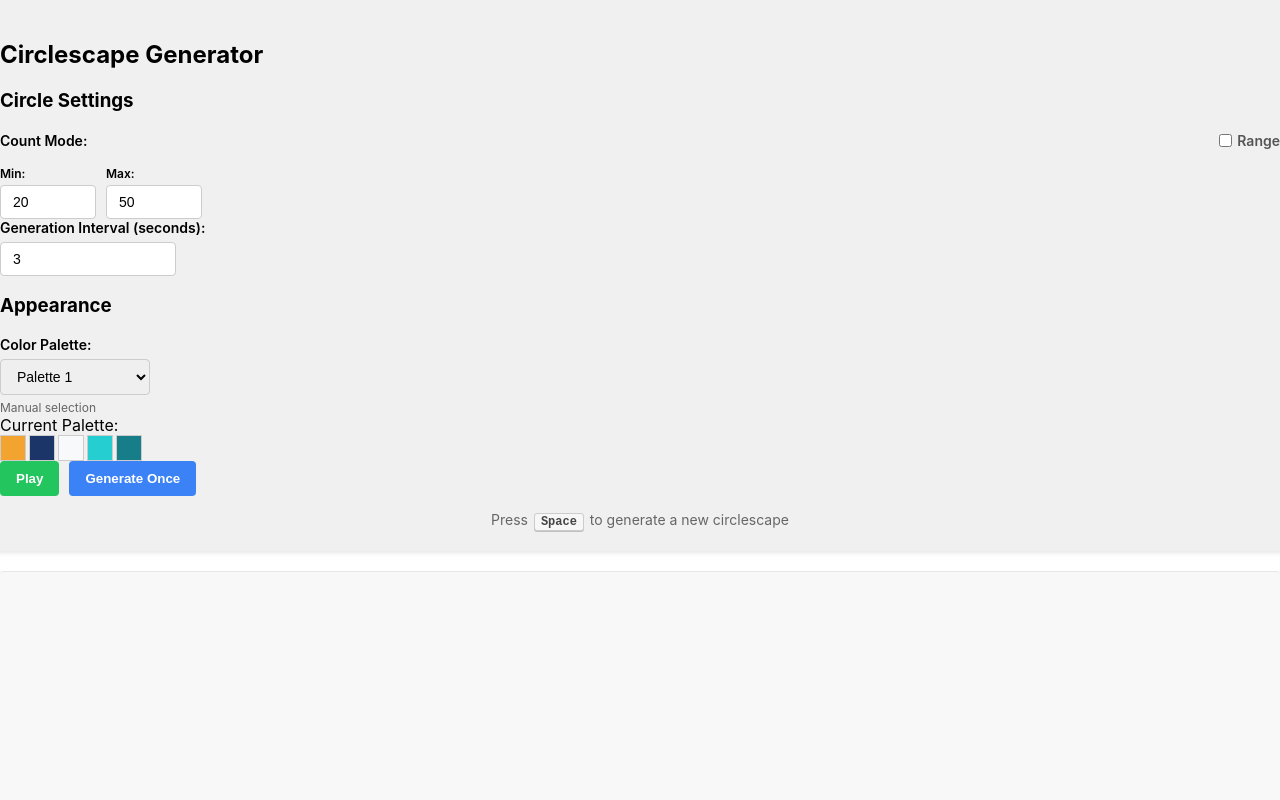
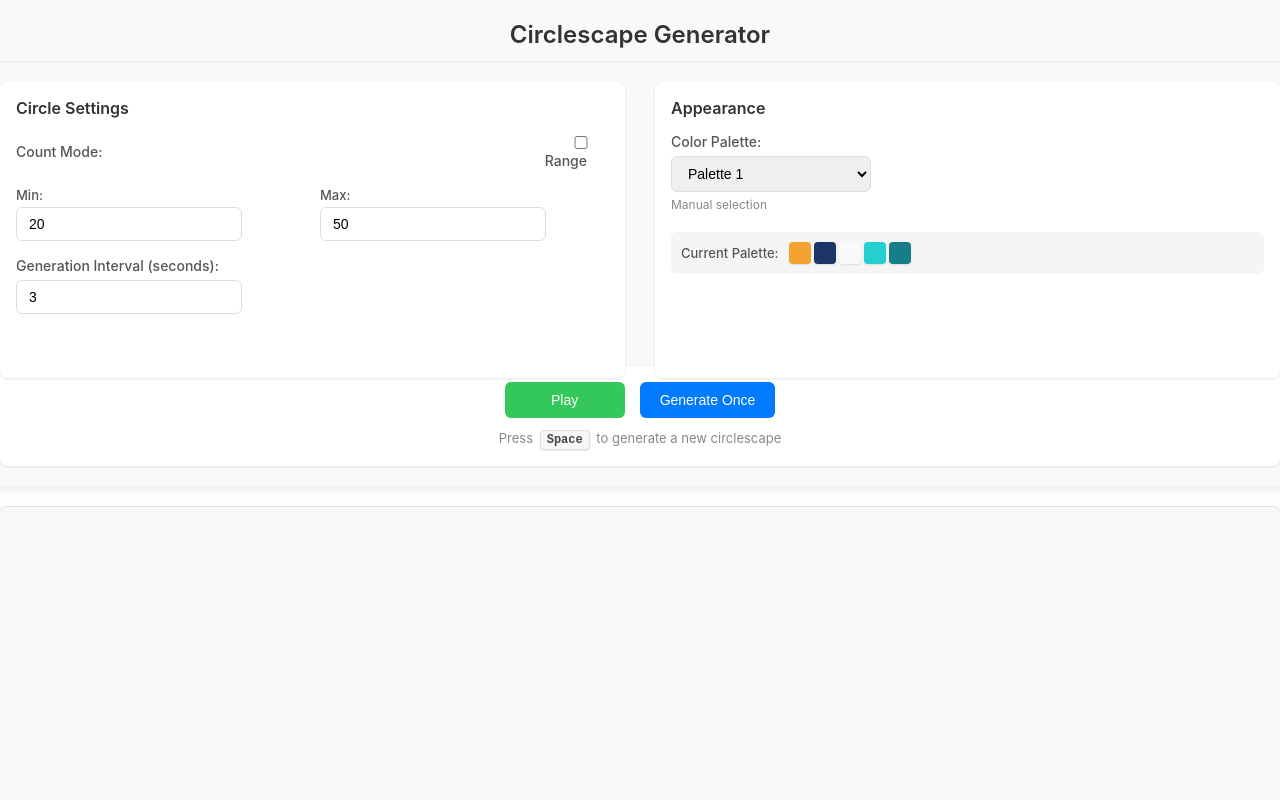
Before and after one commit to drinkingtheink/circler-2, a React (Create React App) app: page / in a window 1280 px wide. Shown: the top 800 px of the page. Built offline with nearby package versions, Linux system fonts and the light colour scheme.

Commit message:
config menu

```diff
--- a/src/CirclescapeStyles.css
+++ b/src/CirclescapeStyles.css
@@ -6,58 +6,93 @@
     flex-direction: column;
     align-items: center;
     width: 100%;
+    font-family: -apple-system, BlinkMacSystemFont, 'Segoe UI', Roboto, Oxygen, Ubuntu, Cantarell, 'Open Sans', 'Helvetica Neue', sans-serif;
   }
 
   /* Controls panel */
   .controls-panel {
     width: 100%;
     padding: 20px;
-    background-color: #f0f0f0;
-    border-radius: 8px;
+    background-color: #f9f9f9;
+    border-radius: 12px;
     margin-bottom: 20px;
-    box-shadow: 0 2px 4px rgba(0, 0, 0, 0.1);
+    box-shadow: 0 4px 12px rgba(0, 0, 0, 0.08);
   }
 
-  /* Controls grid layout */
-  .controls-grid {
-    display: grid;
-    grid-template-columns: repeat(auto-fit, minmax(200px, 1fr));
-    gap: 20px;
+  /* App title */
+  .app-title {
+    text-align: center;
+    margin: 0 0 20px 0;
+    font-size: 24px;
+    font-weight: 600;
+    color: #333;
+    padding-bottom: 12px;
+    border-bottom: 1px solid #eaeaea;
+  }
+
+  /* Section title */
+  .section-title {
+    font-size: 16px;
+    font-weight: 600;
+    margin-top: 0;
     margin-bottom: 15px;
+    color: #333;
+  }
+
+  /* Controls layout */
+  .controls-layout {
+    display: flex;
+    gap: 30px;
+    margin-bottom: 20px;
+  }
+
+  .controls-left, .controls-right {
+    flex: 1;
+  }
+
+  .control-section {
+    background-color: #ffffff;
+    border-radius: 8px;
+    padding: 16px;
+    box-shadow: 0 1px 3px rgba(0, 0, 0, 0.1);
+    height: 100%;
   }
 
   /* Individual control group */
   .control-group {
-    display: flex;
-    flex-direction: column;
+    margin-bottom: 16px;
   }
 
   .control-group label {
+    display: block;
     margin-bottom: 6px;
     font-size: 14px;
-    font-weight: 600;
+    font-weight: 500;
+    color: #555;
   }
 
   .control-group input,
   .control-group select {
     padding: 8px 12px;
-    border: 1px solid #ccc;
-    border-radius: 4px;
+    border: 1px solid #ddd;
+    border-radius: 6px;
     font-size: 14px;
-    max-width: 150px;
+    width: 100%;
+    max-width: 200px;
+    transition: border-color 0.2s, box-shadow 0.2s;
   }
 
   .control-group input:focus,
   .control-group select:focus {
     outline: none;
-    border-color: #2684ff;
-    box-shadow: 0 0 0 2px rgba(38, 132, 255, 0.2);
+    border-color: #4a90e2;
+    box-shadow: 0 0 0 3px rgba(74, 144, 226, 0.1);
   }
 
   .palette-note {
     display: block;
     font-size: 12px;
-    color: #666;
+    color: #888;
     margin-top: 5px;
   }
 
@@ -66,7 +101,7 @@
     display: flex;
     justify-content: space-between;
     align-items: center;
-    margin-bottom: 10px;
+    margin-bottom: 12px;
   }
 
   .toggle-container {
@@ -78,7 +113,7 @@
     display: flex;
     align-items: center;
     cursor: pointer;
-    font-size: 12px;
+    font-size: 13px;
   }
 
   .toggle-label input {
@@ -96,98 +131,118 @@
 
   .min-max-inputs {
     display: flex;
-    gap: 10px;
+    gap: 15px;
   }
 
   .min-max-inputs div {
+    flex: 1;
     display: flex;
     flex-direction: column;
   }
 
   .min-max-inputs label {
-    font-size: 12px;
+    font-size: 13px;
     margin-bottom: 4px;
   }
 
   .min-max-inputs input {
-    width: 70px;
-  }
-
-  /* Button group */
-  .button-group {
-    display: flex;
-    align-items: flex-end;
+    width: 100%;
   }
 
   /* Button styles */
+  .controls-footer {
+    background-color: #ffffff;
+    border-radius: 8px;
+    padding: 16px;
+    box-shadow: 0 1px 3px rgba(0, 0, 0, 0.1);
+  }
+
+  .button-row {
+    display: flex;
+    justify-content: center;
+    gap: 15px;
+    margin-bottom: 12px;
+  }
+
   .play-button, .pause-button, .generate-button {
-    padding: 10px 16px;
+    padding: 10px 20px;
     border: none;
-    border-radius: 4px;
-    font-weight: 600;
+    border-radius: 6px;
+    font-weight: 500;
+    font-size: 14px;
     cursor: pointer;
-    transition: background-color 0.2s ease;
+    transition: all 0.2s ease;
+    min-width: 120px;
   }
 
   .play-button {
-    background-color: #22c55e;
+    background-color: #34c759;
     color: white;
   }
 
   .pause-button {
-    background-color: #ef4444;
+    background-color: #ff3b30;
     color: white;
   }
 
   .generate-button {
-    background-color: #3b82f6;
+    background-color: #007aff;
     color: white;
-    margin-left: 10px;
   }
 
   .play-button:hover, .pause-button:hover, .generate-button:hover {
+    transform: translateY(-1px);
+    box-shadow: 0 2px 5px rgba(0, 0, 0, 0.1);
+  }
+
+  .play-button:active, .pause-button:active, .generate-button:active {
+    transform: translateY(0);
     opacity: 0.9;
   }
 
-  .play-button:active, .pause-button:active, .generate-button:active {
-    opacity: 0.8;
-  }
-
   button:disabled {
-    background-color: #9ca3af;
+    background-color: #b0b0b0;
     cursor: not-allowed;
-    opacity: 0.6;
+    opacity: 0.7;
+    transform: none !important;
+    box-shadow: none !important;
   }
 
   /* Palette preview */
-  .palette-preview {
+  .current-palette-preview {
     display: flex;
     align-items: center;
-    margin-top: 10px;
+    margin-top: 20px;
+    background-color: #f5f5f5;
+    padding: 10px;
+    border-radius: 6px;
   }
 
-  .palette-preview span {
-    font-size: 14px;
-    font-weight: 600;
+  .current-palette-preview span {
+    font-size: 13px;
+    font-weight: 500;
     margin-right: 10px;
+    color: #555;
   }
 
   .color-squares {
     display: flex;
+    flex-wrap: wrap;
+    gap: 3px;
   }
 
   .color-square {
-    width: 24px;
-    height: 24px;
-    border: 1px solid #ccc;
-    margin-right: 3px;
+    width: 22px;
+    height: 22px;
+    border-radius: 4px;
+    box-shadow: 0 1px 2px rgba(0, 0, 0, 0.1);
   }
 
   /* Palette selection styles */
   .palette-select-container {
     position: relative;
     width: 100%;
-    max-width: 150px;
+    max-width: 200px;
   }
 
   .palette-select {
@@ -203,11 +258,11 @@
     overflow-y: auto;
     background-color: white;
     border: 1px solid #ddd;
-    border-radius: 4px;
-    box-shadow: 0 4px 8px rgba(0, 0, 0, 0.1);
+    border-radius: 8px;
+    box-shadow: 0 4px 15px rgba(0, 0, 0, 0.1);
     z-index: 10;
     display: none;
-    padding: 8px;
+    padding: 10px;
   }
 
   .palette-select-container:hover .palette-preview-dropdown {
@@ -217,11 +272,11 @@
   .palette-preview-item {
     display: flex;
     align-items: center;
-    padding: 8px;
+    padding: 8px 10px;
     cursor: pointer;
-    border-radius: 4px;
-    margin-bottom: 4px;
-    transition: background-color 0.2s;
+    border-radius: 6px;
+    margin-bottom: 5px;
+    transition: all 0.2s;
   }
 
   .palette-preview-item:hover {
@@ -230,71 +285,57 @@
 
   .palette-preview-item.active {
     background-color: #e6f7ff;
+    box-shadow: 0 1px 3px rgba(0, 0, 0, 0.05);
   }
 
   .palette-colors {
     display: flex;
-    margin-right: 8px;
+    margin-right: 10px;
     flex: 1;
   }
 
   .palette-color-sample {
     width: 15px;
     height: 15px;
-    margin-right: 2px;
-    border: 1px solid rgba(0, 0, 0, 0.1);
+    margin-right: 3px;
+    border-radius: 3px;
+    box-shadow: 0 1px 2px rgba(0, 0, 0, 0.1);
   }
 
   .palette-name {
-    font-size: 12px;
+    font-size: 13px;
     white-space: nowrap;
-  }
-
-  /* Palette option component for the select */
-  .palette-option {
-    display: flex;
-    align-items: center;
-    justify-content: space-between;
-    padding: 5px;
-  }
-
-  .palette-option-preview {
-    display: flex;
-  }
-
-  .palette-option-color {
-    width: 12px;
-    height: 12px;
-    margin-right: 2px;
+    color: #444;
   }
 
   /* Keyboard hint */
   .keyboard-hint {
-    margin-top: 15px;
     text-align: center;
-    font-size: 14px;
-    color: #666;
+    font-size: 13px;
+    color: #888;
+    margin-top: 12px;
   }
 
   .keyboard-hint kbd {
     display: inline-block;
-    padding: 2px 6px;
+    padding: 3px 6px;
     font-family: monospace;
     font-size: 12px;
     font-weight: 600;
     line-height: 1;
     color: #444;
     background-color: #f7f7f7;
-    border: 1px solid #ccc;
-    border-radius: 3px;
-    box-shadow: 0 1px 0 rgba(0,0,0,0.2);
-    margin: 0 2px;
+    border: 1px solid #ddd;
+    border-radius: 4px;
+    box-shadow: 0 1px 2px rgba(0,0,0,0.1);
+    margin: 0 3px;
   }
 
   /* Canvas container */
   .canvas-container {
-    border: 1px solid #e5e7eb;
-    border-radius: 4px;
+    border: 1px solid #e0e0e0;
+    border-radius: 8px;
     width: 100%;
     overflow: hidden;
+    box-shadow: 0 4px 12px rgba(0, 0, 0, 0.05);
   }
```
